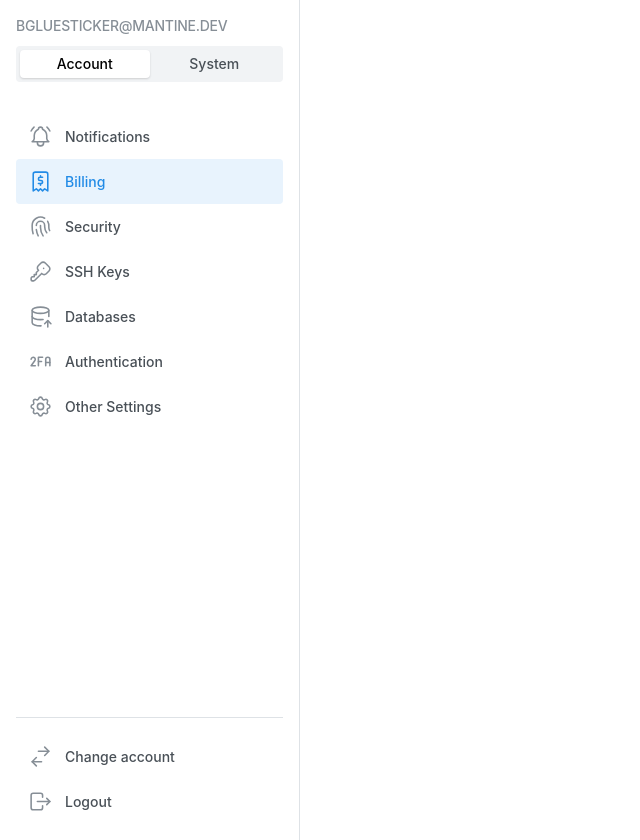
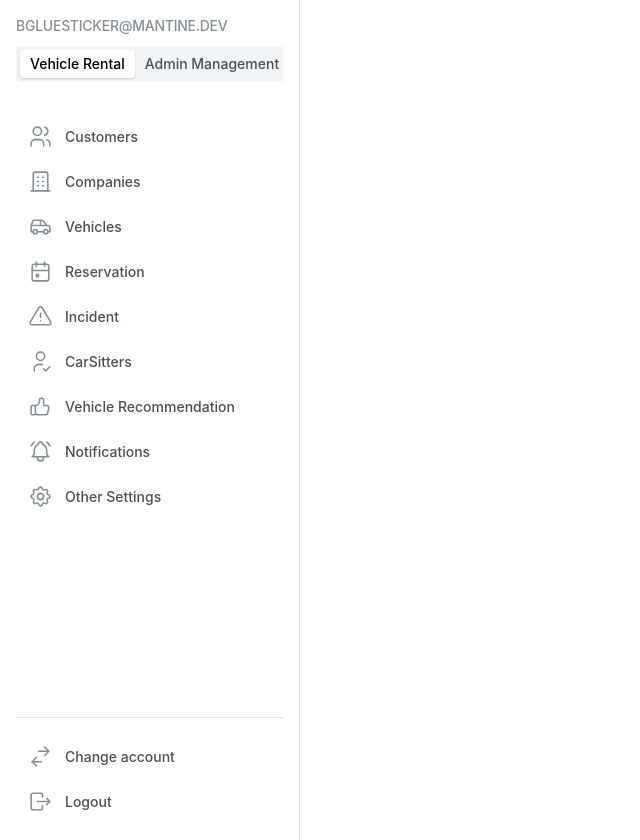
Before and after one commit to justinDev91/flexcars-aws, a Next.js app in the folder src/flexcars-frontend/: page /dashboard in a window 1280 px wide. Shown: the whole page, without its empty margins (0-640 px from the left). Built offline with nearby package versions, Linux system fonts and the light colour scheme; sample sign-in values are in the browser's storage.

Commit message:
feat(front-admin):

```diff
--- a/src/flexcars-frontend/app/dashboard/page.tsx
+++ b/src/flexcars-frontend/app/dashboard/page.tsx
@@ -2,12 +2,14 @@
 
 import { useState } from 'react';
 import {
-  Icon2fa,
+  IconAlertTriangle,
   IconBellRinging,
-  IconDatabaseImport,
+  IconBuilding,
+  IconCalendarEvent,
+  IconCar,
+  IconCreditCard,
   IconFileAnalytics,
-  IconFingerprint,
-  IconKey,
+  IconFileText,
   IconLicense,
   IconLogout,
   IconMessage2,
@@ -15,36 +17,41 @@ import {
   IconReceipt2,
   IconReceiptRefund,
   IconSettings,
-  IconShoppingCart,
   IconSwitchHorizontal,
+  IconThumbUp,
+  IconUserCheck,
   IconUsers,
 } from '@tabler/icons-react';
 import { SegmentedControl, Text } from '@mantine/core';
 import classes from './NavbarSegmented.module.css';
 
+
 const tabs = {
-  account: [
+ "vehicle-rental": [
+    { link: '', label: 'Customers', icon: IconUsers },
+    { link: '', label: 'Companies', icon: IconBuilding },
+    { link: '', label: 'Vehicles', icon: IconCar },
+    { link: '', label: 'Reservation', icon: IconCalendarEvent },
+    { link: '', label: 'Incident', icon: IconAlertTriangle },
+    { link: '', label: 'CarSitters', icon: IconUserCheck },
+    { link: '', label: 'Vehicle Recommendation', icon: IconThumbUp },
     { link: '', label: 'Notifications', icon: IconBellRinging },
-    { link: '', label: 'Billing', icon: IconReceipt2 },
-    { link: '', label: 'Security', icon: IconFingerprint },
-    { link: '', label: 'SSH Keys', icon: IconKey },
-    { link: '', label: 'Databases', icon: IconDatabaseImport },
-    { link: '', label: 'Authentication', icon: Icon2fa },
     { link: '', label: 'Other Settings', icon: IconSettings },
-  ],
-  general: [
-    { link: '', label: 'Orders', icon: IconShoppingCart },
+   ],
+   "admin-management": [
+    { link: '', label: 'Invoices', icon: IconReceipt2 },
+    { link: '', label: 'Rental Contracts', icon: IconFileText },
     { link: '', label: 'Receipts', icon: IconLicense },
     { link: '', label: 'Reviews', icon: IconMessage2 },
+    { link: '', label: 'Payments', icon: IconCreditCard },
     { link: '', label: 'Messages', icon: IconMessages },
-    { link: '', label: 'Customers', icon: IconUsers },
     { link: '', label: 'Refunds', icon: IconReceiptRefund },
-    { link: '', label: 'Files', icon: IconFileAnalytics },
-  ],
+    { link: '', label: 'Files & Documents', icon: IconFileAnalytics },
+ ],
 };
 
 export default function NavbarSegmented() {
-  const [section, setSection] = useState<'account' | 'general'>('account');
+  const [section, setSection] = useState<'vehicle-rental' | 'admin-management'>('vehicle-rental');
   const [active, setActive] = useState('Billing');
 
   const links = tabs[section].map((item) => (
@@ -76,8 +83,8 @@ export default function NavbarSegmented() {
           transitionTimingFunction="ease"
           fullWidth
           data={[
-            { label: 'Account', value: 'account' },
-            { label: 'System', value: 'general' },
+            { label: 'Vehicle Rental', value: 'vehicle-rental' },
+            { label: 'Admin Management', value: 'admin-management' },
           ]}
         />
       </div>
```
